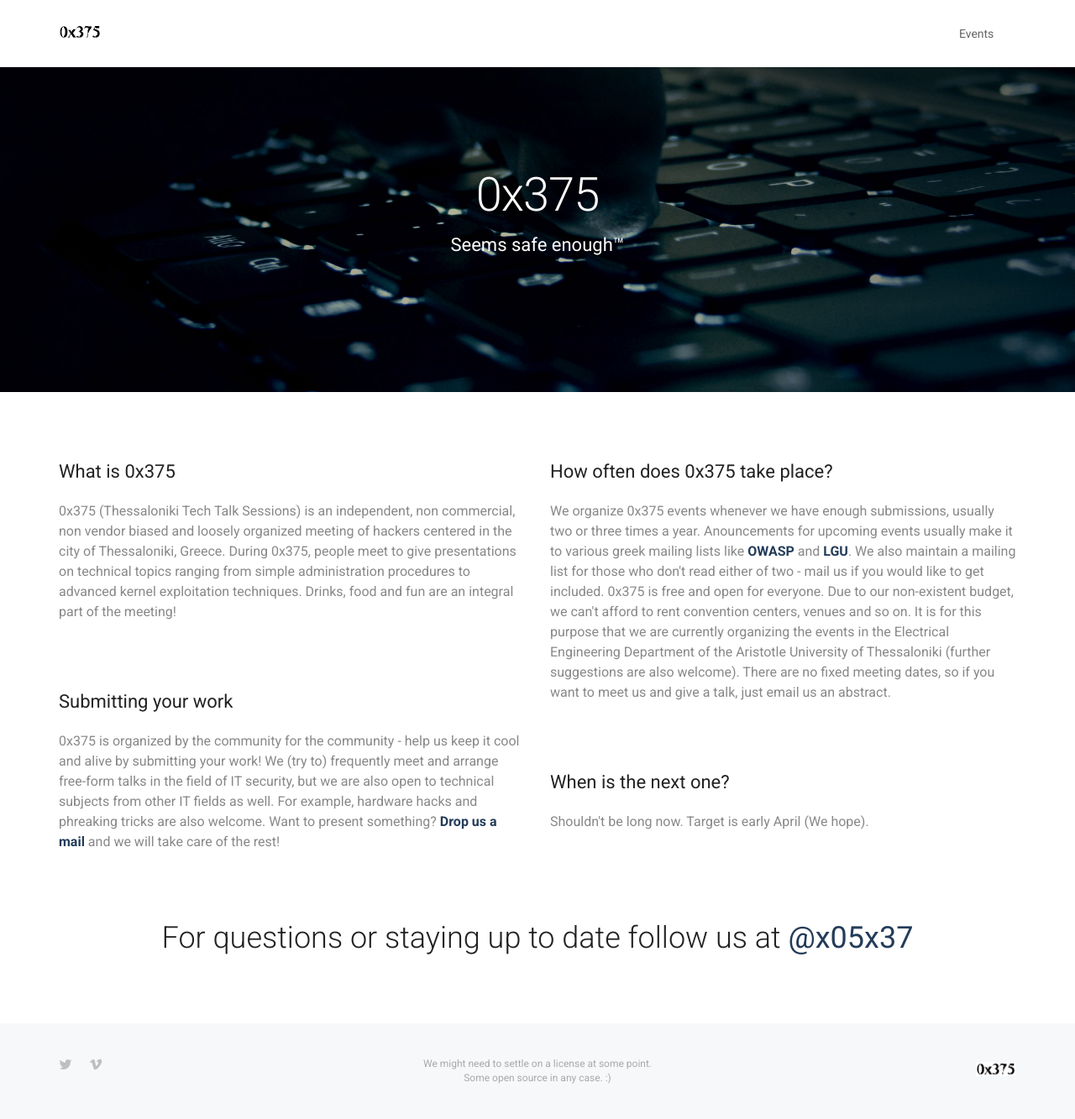
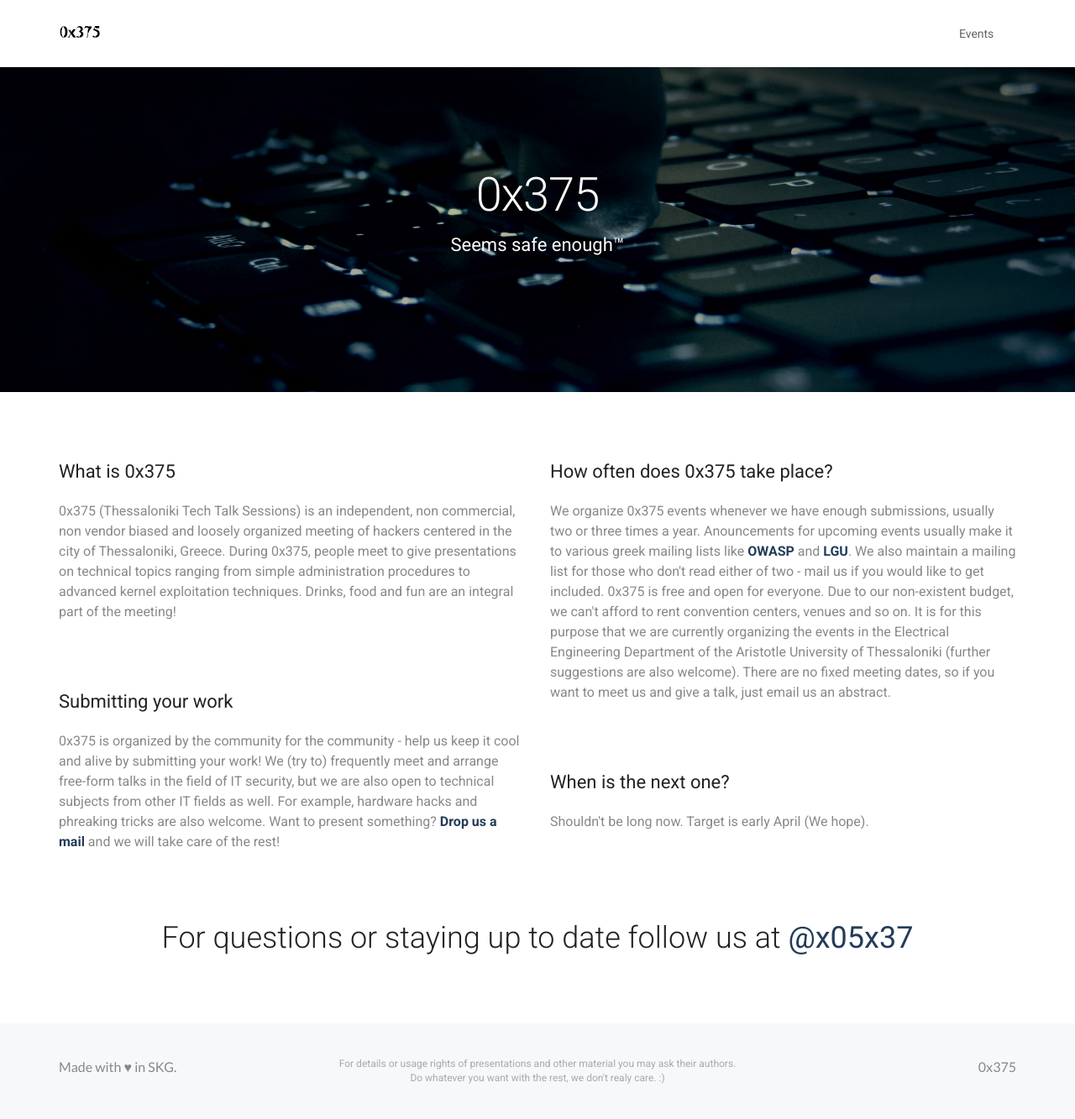
Before and after one commit to 0x375/0x375.github.io, a Jekyll site: the page built from index.html, in a window 1280 px wide. Shown: the whole page at 84% size. Built offline with Jekyll 4.4.1, drawn with Linux system fonts in a browser that asks for light colours.

Commit message:
Fix the footer a bit

```diff
--- a/_includes/footer.html
+++ b/_includes/footer.html
@@ -1,24 +1,21 @@
 <footer class="footer footer-1 bg-secondary">
   <div class="container">
     <div class="row">
-      <div class="col-sm-4">
-        <ul class="social-links">
-          <!-- <li><a href="#"><i class="icon-facebook"></i></a></li> -->
-          <li><a href="https://twitter.com/x05x37" target="_blank"><i class="icon-twitter"></i></a></li>
-          <!-- <li><a href="#"><i class="icon-youtube-alt"></i></a></li> -->
-          <li><a href="https://vimeo.com/x05x37" target="_blank"><i class="icon-vimeo"></i></a></li>
-        </ul>
+      <div class="col-sm-3">
+        Made with &hearts; in SKG.
       </div>
 
-      <div class="col-sm-4 text-center">
+      <div class="col-sm-6 text-center">
         <p class="sub">
-          We might need to settle on a license at some point. <br /> Some open source in any case. :)
+          For details or usage rights of presentations and other material you may ask their authors.
+          <br />
+          Do whatever you want with the rest, we don't realy care. :)
         </p>
       </div>
 
-      <div class="col-sm-4 text-right">
+      <div class="col-sm-3 text-right">
         <a href="#">
-          <img class="logo" alt="0x375" src="{{ "/assets/img/logo-dark.png" | prepend: site.baseurl }}">
+          0x375
         </a>
       </div>
     </div>
```
